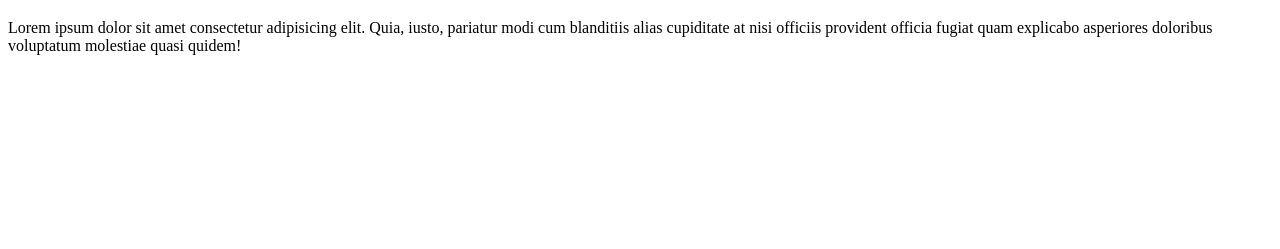
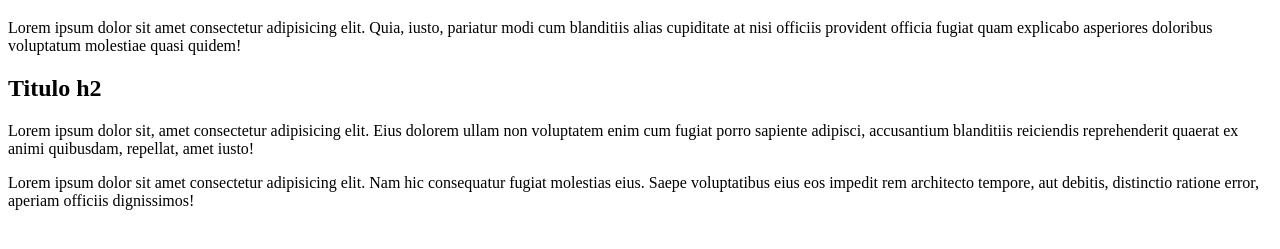
Before and after one commit to douglasadones/git_e_github, a plain HTML site: page index.html in a window 1280 px wide. Shown: the part 61-310 px from the top of the page. Drawn offline with Linux system fonts and the light colour scheme.

Commit message:
titulo h2 adicionado

```diff
--- a/index.html
+++ b/index.html
@@ -9,5 +9,10 @@
     <h1>Título</h1>
 
     <p>Lorem ipsum dolor sit amet consectetur adipisicing elit. Quia, iusto, pariatur modi cum blanditiis alias cupiditate at nisi officiis provident officia fugiat quam explicabo asperiores doloribus voluptatum molestiae quasi quidem!</p>
+
+    <h2>Titulo h2</h2>
+    <p>Lorem ipsum dolor sit, amet consectetur adipisicing elit. Eius dolorem ullam non voluptatem enim cum fugiat porro sapiente adipisci, accusantium blanditiis reiciendis reprehenderit quaerat ex animi quibusdam, repellat, amet iusto!</p>
+    <p>Lorem ipsum dolor sit amet consectetur adipisicing elit. Nam hic consequatur fugiat molestias eius. Saepe voluptatibus eius eos impedit rem architecto tempore, aut debitis, distinctio ratione error, aperiam officiis dignissimos!</p>
+
 </body>
 </html>
```
